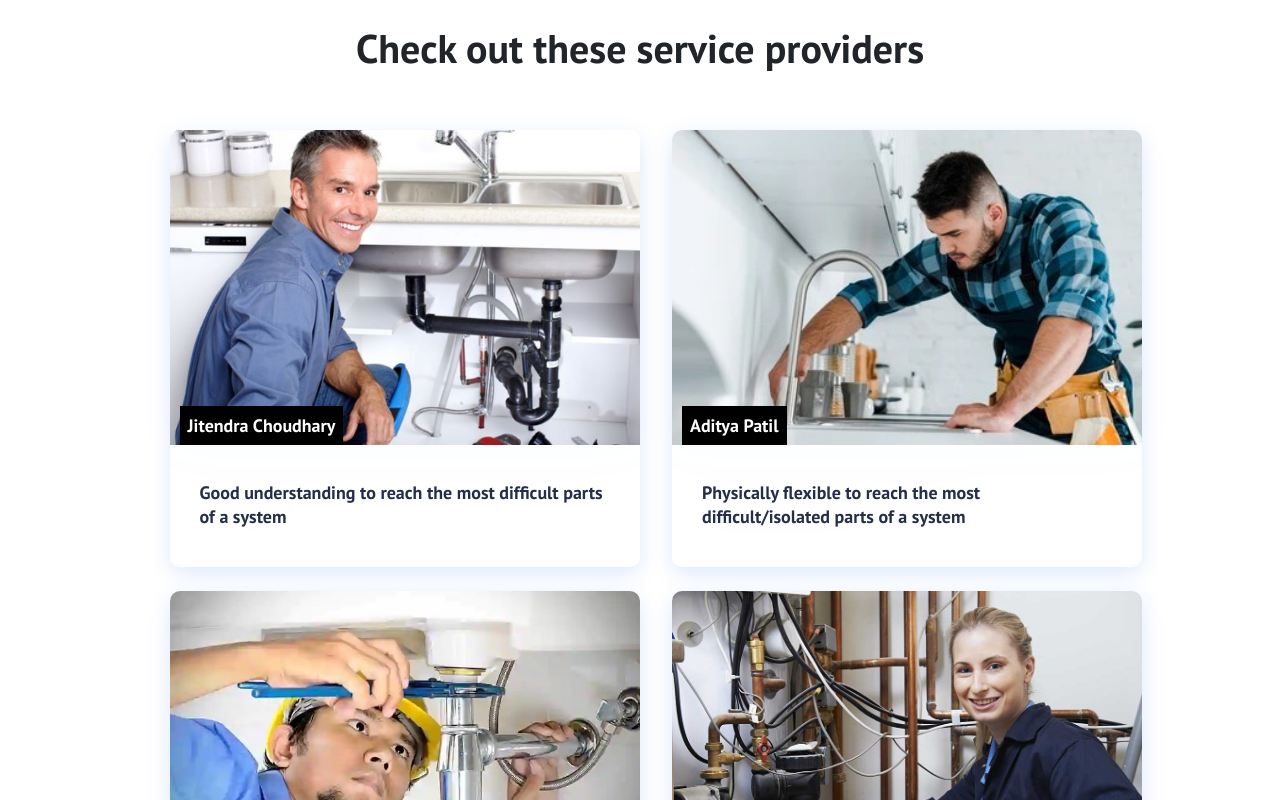
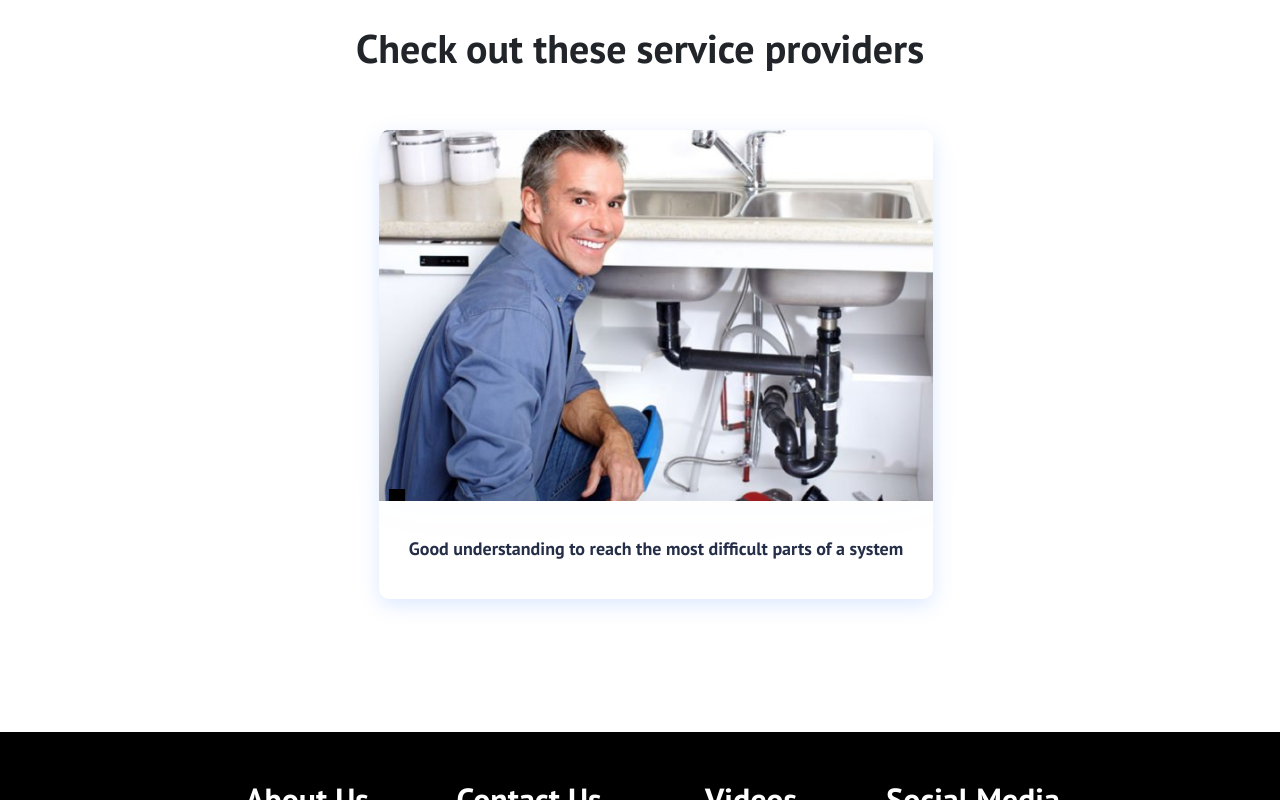
Before and after one commit to nikhilsp855/expressservice, a React (Create React App) app: page /service in a window 1280 px wide. Shown: the part 920-1720 px from the top of the page. Built offline with nearby package versions, Linux system fonts and the light colour scheme.

Commit message:
getting provider in customers page

```diff
--- a/src/Components/AllComp.jsx
+++ b/src/Components/AllComp.jsx
@@ -16,7 +16,17 @@ constructor(){
     super();
         this.state={
             count: 0,
-            pno: ''
+            pno: '',
+            details:[
+                {
+
+                }
+            ],
+            customercart:[
+                {
+
+                }
+            ]
     }
 }
 
@@ -28,22 +38,38 @@ loadChangeafterOtp=(count)=>{
 getPhoneNumber=(pno)=>{
     this.setState({pno:pno})
 }
+
+getProviderDetails=(details)=>{
+    this.setState({details:details})
+    console.log(this.state.details)
+}
+
+customerCartDetails=(customercart)=>{
+    this.setState({customercart:customercart})
+    console.log(this.state.customercart)
+}
     render() {
 
         return <div>
             <Switch>
                 <Route path= '/verifyOtp'>
-                    <VerifyOtp loadChangeafterOtp={this.loadChangeafterOtp} getPhoneNumber={this.getPhoneNumber}/>
+                    <VerifyOtp loadChangeafterOtp={this.loadChangeafterOtp.bind(this)} getPhoneNumber={this.getPhoneNumber.bind(this)}/>
                 </Route>
-                <Route exact path= '/' component={Home} exact ></Route>
+                <Route path= '/' exact >
+                    <Home getProviderDetails={this.getProviderDetails.bind(this)}/>
+                </Route>
                 <Route path='/serviceprovider' component={ServiceProvider}></Route>
-                <Route path='/service' component={HomeP}></Route>
+                <Route path='/service' >
+                    <HomeP details={this.state.details} customerCartDetails={this.customerCartDetails.bind(this)}/>
+                </Route>
                 <Route path='/admin' component={Admin} ></Route>
                 <Route path='/login'>
                     <Final count={this.state.count} pno={this.state.pno} />
                 </Route>
 
-                <Route path='/booking' component={Booking} exact></Route>
+                <Route path='/booking' exact>
+                    <Booking customerCartDetails={this.customerCartDetails.bind(this)}/>
+                </Route>
                 <Route path='/splogin'>
                     <Spfinal count={this.state.count} pno={this.state.pno} />
                 </Route>
--- a/src/Components/Login_register/serv_register.jsx
+++ b/src/Components/Login_register/serv_register.jsx
@@ -28,14 +28,14 @@ export class Spregister extends React.Component {
   async postData(){
 
     console.log("PostData called");
-    const {username, password, email, servname} = this.state.fields;
+    const {username, password, email, servname,city} = this.state.fields;
     const res = await fetch("http://localhost:4000/splogin/registerSP",{
       method : "POST",
       headers : {
         "Content-Type" : "application/json"
       },
       body : JSON.stringify({
-        username,password,email,servname,
+        username,password,email,servname,city,
         pno: this.props.pno
       })
     });
@@ -199,7 +199,7 @@ export class Spregister extends React.Component {
               <select className="city" name="city" value={this.state.fields.city} onChange={this.handleChange}>
                 <option value="Pune">Pune</option>
                 <option value="Mumbai">Mumbai</option>
-                <option value="BangaloreBlr">Bangalore</option>
+                <option value="Bangalore">Bangalore</option>
                 <option value="Delhi">Delhi</option>
                 <option selected value="select">--select--</option>
               </select>
--- a/src/Components/Page2/CardItem.js
+++ b/src/Components/Page2/CardItem.js
@@ -1,25 +1,54 @@
+import { ViewArray } from '@material-ui/icons';
 import React from 'react';
-import { Link } from 'react-router-dom';
+import { withRouter } from 'react-router-dom';
 
-function CardItem(props) {
+class CardItem extends React.Component {
+  constructor(props){
+    super(props);
+
+  }
+
+subservices=()=>{
+  let details=this.props.label
+  console.log(this.props.details)
+  console.log(this.props.label)
+
+  let itemList=this.props.details.map((item)=>{
+    if(item.name===this.props.label)
+    {
+      var itemLists=item.subServices.map((items)=>{
+        return items;
+      })
+      this.props.history.push(
+      {
+        pathname:"/booking",
+        state:{detailss:itemLists}
+    })
+    }
+  })
+
+}
+
+render(){
   return (
     <>
-      <li className='cards__item'>
-        <Link className='cards__item__link' to={props.path}>
-          <figure className='cards__item__pic-wrap' data-category={props.label}>
+      <li className='cards__item' onClick={this.subservices.bind(this)}>
+        <div className='cards__item__link'>
+          <figure className='cards__item__pic-wrap' data-category={this.props.label}>
             <img
               className='cards__item__img'
               alt='Travel Image'
-              src={props.src}
+              src={this.props.src}
             />
           </figure>
           <div className='cards__item__info'>
-            <h5 className='cards__item__text'>{props.text}</h5>
+            <h5 className='cards__item__text'>{this.props.text}</h5>
           </div>
-        </Link>
+        </div>
       </li>
     </>
   );
 }
+}
 
-export default CardItem;
+export default withRouter(CardItem);
--- a/src/Components/Page2/Cards.js
+++ b/src/Components/Page2/Cards.js
@@ -1,45 +1,36 @@
 import React from 'react';
 import './Cards.css';
 import CardItem from './CardItem';
+import { Details } from '@material-ui/icons';
 
-function Cards() {
+class Cards extends React.Component {
+  constructor(props){
+    super(props);
+
+  }
+  render(){
   return (
     <div className='cards'>
       <h1>Check out these service providers</h1>
-      <div className='cards__container'>
+      {this.props.details.map((item, index) => (
+        <div className='cards__container' key={index}>
         <div className='cards__wrapper'>
           <ul className='cards__items'>
             <CardItem
               src='images/plumber1.jpg'
               text='Good understanding to reach the most difficult parts of a system'
-              label='Jitendra Choudhary'
+              label={item.name}
               path='/booking'
-            />
-            <CardItem
-              src='images/plumber5.jpg'
-              text='Physically flexible to reach the most difficult/isolated parts of a system'
-              label='Aditya Patil'
-              path='/booking'
-            />
-          </ul>
-          <ul className='cards__items'>
-            <CardItem
-              src='images/plumber3.jpg'
-              text='Top level knowledge in assembling, modifying and fixing plumbing system'
-              label='Shabad Khan'
-              path='/booking'
-            />
-            <CardItem
-              src='images/plumber4.jpg'
-              text='Demonstrated track record troubleshooting complex plumbing systems'
-              label='Amarita Desai'
-              path='/booking'
+              details={this.props.details}
             />
           </ul>
         </div>
       </div>
+    ))}
+
     </div>
   );
 }
+}
 
 export default Cards;
--- a/src/Components/Page2/Cart.js
+++ b/src/Components/Page2/Cart.js
@@ -3,14 +3,28 @@ import  Itemcard  from './Itemcard'
 import '../../../node_modules/bootstrap/dist/css/bootstrap.min.css'
 import data1 from './data1'
 
-const Cart = () => {
+const Cart = (props) => {
+    console.log(props.states)
+    //var providerdetails=props;
+   // console.log(providerdetails.length)
+   var count=1;
+    props.states.map((item)=>{
+        item.id=count;
+        count=count+1;
+    })
+    const options=props.states.map((items)=>(
+        { id:items.id,
+            title: items.name,
+            price:items.cost
+    }))
+    console.log(options)
     return (
         <>
         <h1 className="text-center mt-3">All Services</h1>
         <section className="py-4 container">
             <div className="row justify-content-center">
-                {data1.serviceData.map((item,index)=>{
-
+                {options.map((item,index)=>{
+                    console.log(item)
                     return(
                         <Itemcard img={item.img} title={item.title} desc={item.desc} price={item.price} item={item} key={index}/>
 
--- a/src/Components/Page2/Itemcard.js
+++ b/src/Components/Page2/Itemcard.js
@@ -7,7 +7,7 @@ const Itemcard = (props) => {
     return (
         <div className="col-11 col-md-6 col-lg-3 mx-0 mb-4">
             <div class="card p-0 overflow-hidden h-100 shadow">
-                <img src={props.img} class="card=img-top img-fluid"/>
+                <img src='images/washbasin.jpg' class="card=img-top img-fluid"/>
                 <div class="card-body text-center">
                     <h5 class="card-title">{props.title}</h5>
                     <h5 class="card-title">₹{props.price}</h5>
--- a/src/Components/Page2/MyCart.js
+++ b/src/Components/Page2/MyCart.js
@@ -17,7 +17,6 @@ const MyCart = () => {
     } = useCart();
 
     if (isEmpty) return <h1 className="text-center">Your Cart is Empty</h1>
-
     return (
         <section className="py-4 container">
 
--- a/src/pages/Booking.js
+++ b/src/pages/Booking.js
@@ -1,16 +1,25 @@
-import React from 'react'
+import React, {useEffect, useState} from 'react'
 import {CartProvider, cartProvider} from "react-use-cart";
 import Cart from '../Components/Page2/Cart';
 import MyCart from '../Components/Page2/MyCart';
 import Navbar from '../Components/Page2/Navbar';
 import Footer from '../Components/Page2/Footer';
-function Booking() {
+import {useLocation} from "react-router-dom";
+const Booking=()=> {
+    let location = useLocation();
+    const[state1,setState]=useState([{}]);
+    useEffect(() => {
+        console.log(location.pathname);
+        console.log(location.state.detailss);
+        setState(location.state.detailss);
+     }, [location]);
+     console.log(state1)
     return (
         <div>
             <Navbar/>
 
             <CartProvider>
-            <Cart/>
+            <Cart states={state1}/>
             <MyCart/>
             </CartProvider>
 
--- a/src/pages/HomeP.js
+++ b/src/pages/HomeP.js
@@ -4,12 +4,13 @@ import Cards from '../Components/Page2/Cards';
 import Footer from '../Components/Page2/Footer';
 import HeroSection from '../Components/Page2/HeroSection';
 
-function HomeP() {
+const HomeP=(props)=> {
+    console.log(props.details)
     return (
         <div>
             <Navbar/>
             <HeroSection/>
-            <Cards/>
+            <Cards details={props.details} />
             <Footer/>
         </div>
     )
```
Also changed, not shown: src/Components/HomePage/Home.js (+53 -7 lines).
